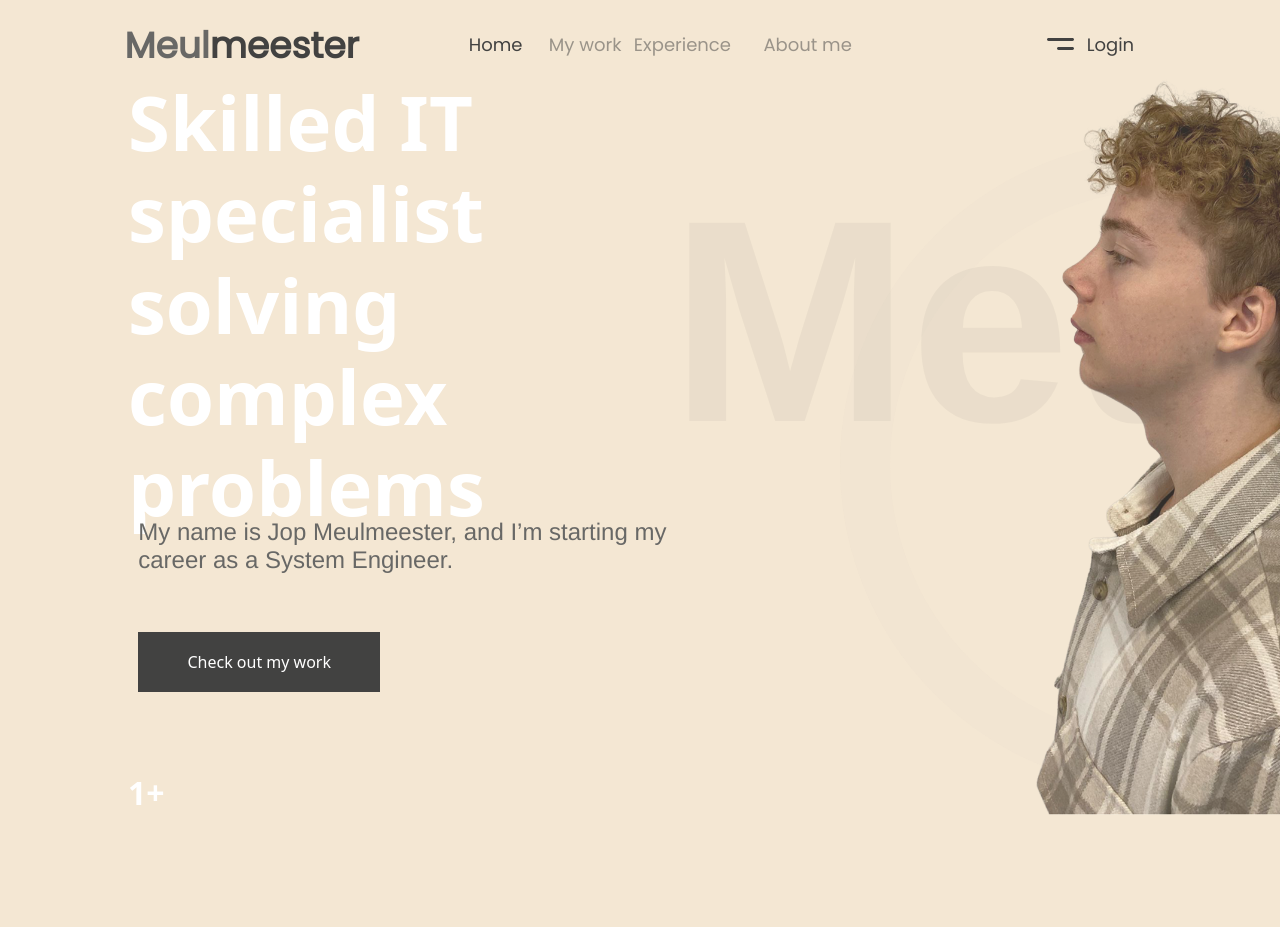
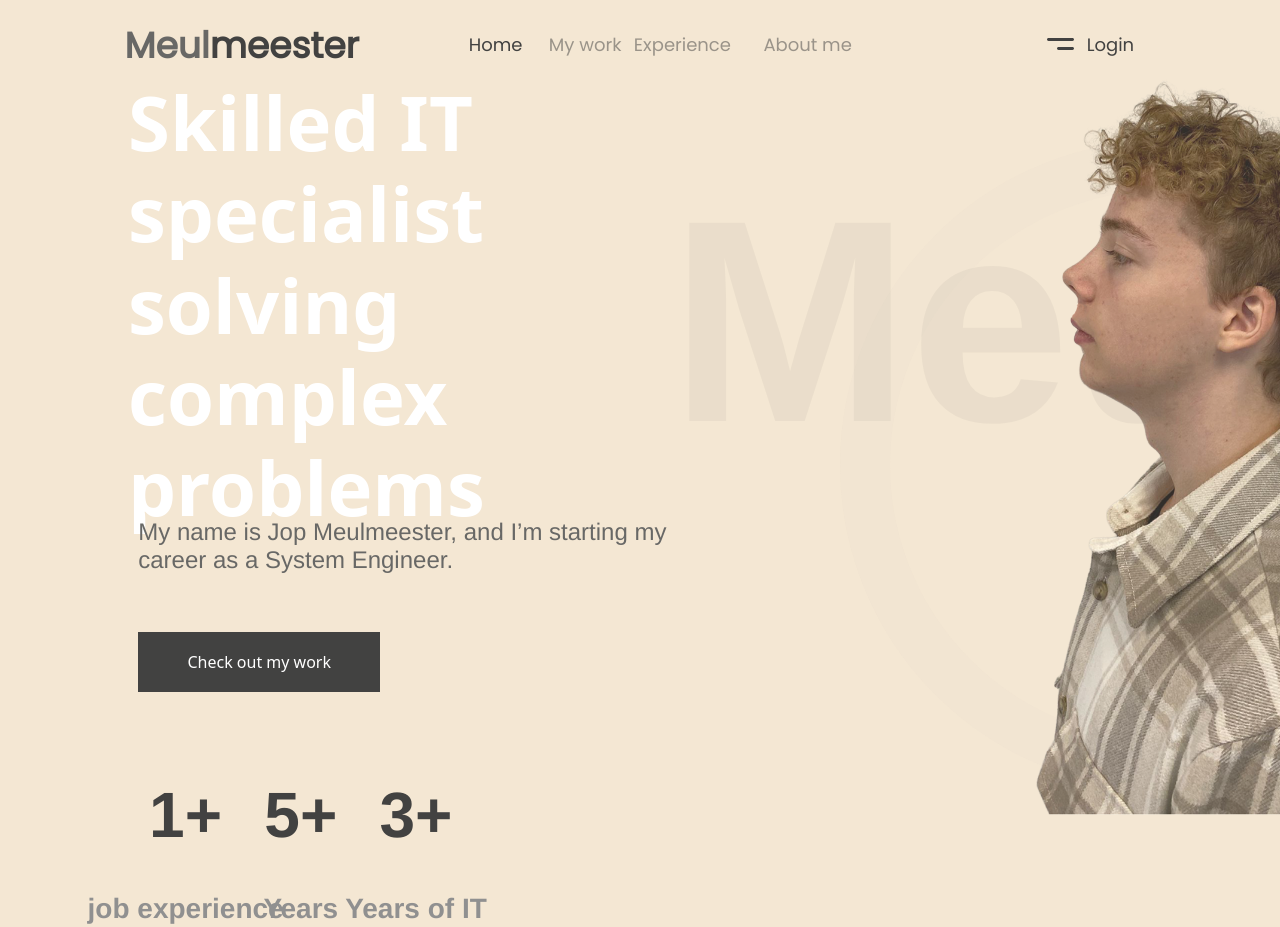
Before and after one commit to jopdejager/CV_frontend, a React (Vite) app: page /#/ in a window 1280 px wide. Shown: the top 927 px of the page. Before the commit the page ends 901 px from the top, so only its background shows below. Built offline with nearby package versions, Linux system fonts and the light colour scheme.

Commit message:
Added experinse and more fixes in corect sizes

```diff
--- a/src/App.css
+++ b/src/App.css
@@ -288,6 +288,46 @@ body{
 .info_experience{
   margin-left: 2%;
 }
+
+.container_experience {
+  display: flex;
+  width: 90%;
+  height: 100%;
+  flex-direction: row;
+  /* justify-content: center;
+  align-items: center; */
+   margin-top: -5%;
+}
+.blok_job_experience{
+  width: 25%;
+  height: 300px;
+  display: flex;
+  flex-direction: column;
+
+  align-items: center;
+}
+.getal_job_experience{
+  height: 150px;
+  font-family: "Poppins-Medium", Helvetica;
+  font-weight: 500;
+  color: #424241;
+  font-size: 32px;
+  letter-spacing: 0;
+  line-height: 96px;
+  /* white-space: nowrap; */
+}
+.text_job_experience{
+  /* display: flex; */
+  width: 200px;
+  font-family: "Poppins-Regular", Helvetica;
+  font-weight: 400;
+  color: #909090;
+  font-size: 14px;
+  text-align: center;
+  /* white-space: nowrap; */
+}
+
+
 .col_50_home_image {
   width: 50%;
   height: 100vh;
@@ -326,7 +366,6 @@ body{
   line-height: normal;
   font-family: "Poppins-SemiBold", Helvetica;
 }
-
 .logo_jop {
   position: absolute;
   width: 1000px;
@@ -336,18 +375,6 @@ body{
   z-index: 2;
   pointer-events: none;
 }
-
-
-
-
-
-
-
-
-
-
-
-
 
 
 /* Voor schermen kleiner dan 900px */
--- a/src/pages/home.tsx
+++ b/src/pages/home.tsx
@@ -20,9 +20,33 @@ function Home() {
             <Link className="checkout_button" to="/menu">Check out my work</Link>
             </div>
             <div className="info_experience row"></div>
-            <h1>1+</h1>
+            <div className="container_experience">
+            <div className="blok_job_experience">
+              <div className="getal_job_experience">
+                <h1>1+</h1>
+            </div>
+              <div className="text_job_experience">
+                <h1>job experience</h1>
+              </div>
           </div>
-
+          <div className="blok_job_experience">
+            <div className="getal_job_experience">
+              <h1>5+</h1>
+            </div>
+            <div className="text_job_experience">
+              <h1>Years Experience</h1>
+            </div>
+          </div>
+          <div className="blok_job_experience">
+            <div className="getal_job_experience">
+              <h1>3+</h1>
+            </div>
+            <div className="text_job_experience">
+              <h1>Years of IT experience</h1>
+            </div>
+          </div>
+          </div>
+        </div>
         <div className='col_50_home_image'>
           <div className="circle-bg">
             <h1 className="big-text">Meulmeester</h1>
```
